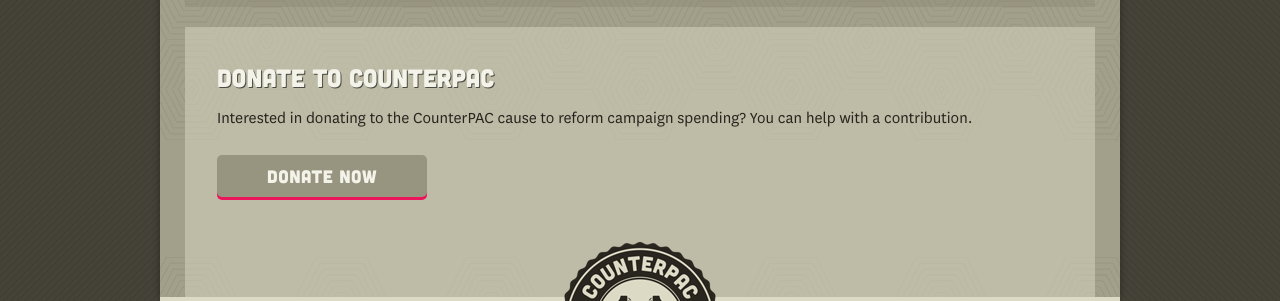
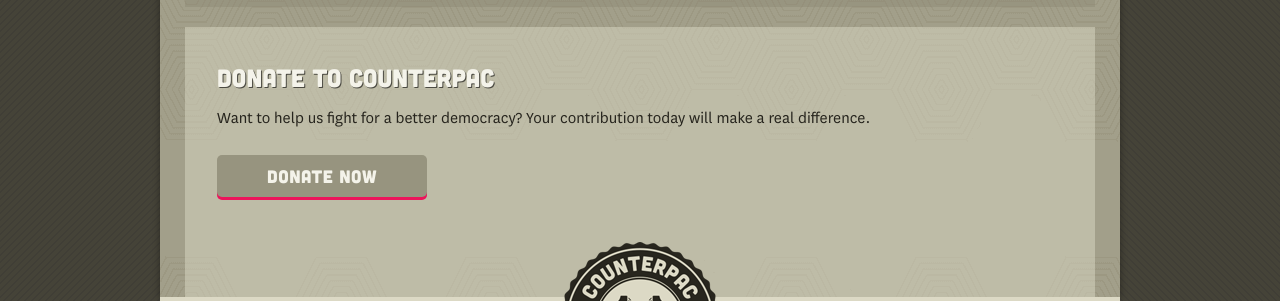
Before and after one commit to counterpac/counterpac.github.io, a Jekyll site: the page built from people/donors/index.html, in a window 1280 px wide. Shown: the part 468-769 px from the top of the page. Built offline with Jekyll 4.4.1, drawn with Linux system fonts in a browser that asks for light colours; nearby versions of some CDN libraries.

Commit message:
updating donor page

```diff
--- a/people/donors/index.html
+++ b/people/donors/index.html
@@ -25,7 +25,7 @@
 
    <div class="donation_upsell light_translucent">
      <h3 class="invert">Donate to CounterPAC</h2>
-     <p>Interested in donating to the CounterPAC cause to reform campaign spending? You can help with a contribution.</p>
+     <p>Want to help us fight for a better democracy? Your contribution today will make a real difference.</p>
      <a href="{{ site.url }}/donate/" class="lrg-btn light-btn mtm">Donate Now</a>
    </div>
 
```
